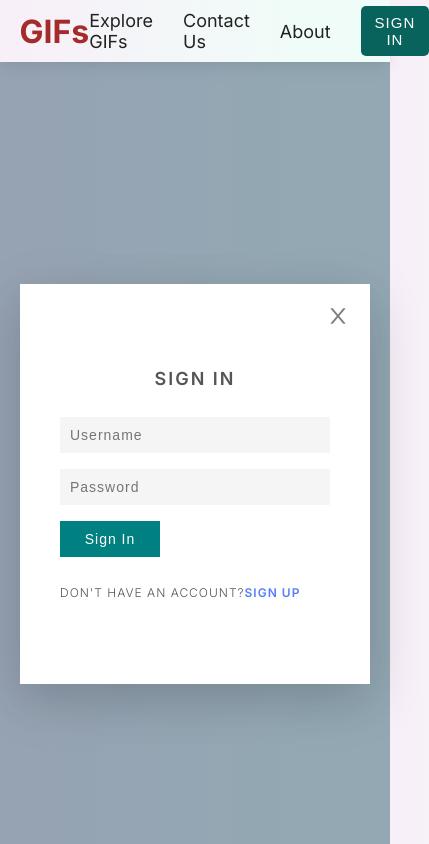
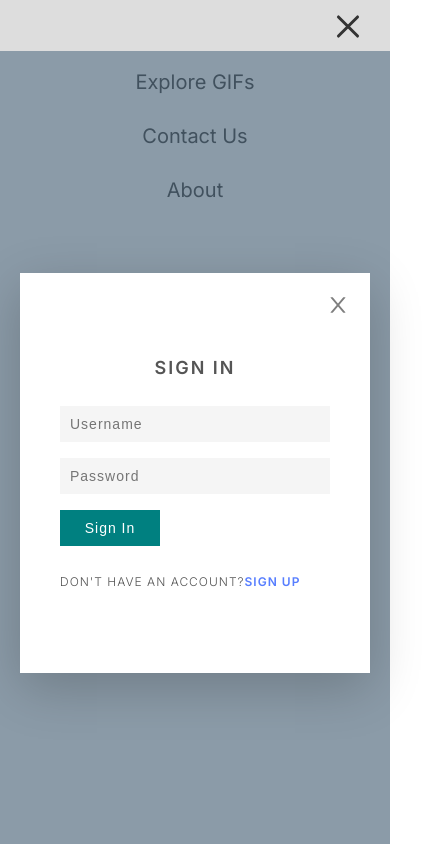
Before and after one commit to habibmustafa/gif-page, a React (Create React App) app: page /sign-in in a window 390 px wide. Shown: the whole page, 429 px wide, since content can reach past the window. Built offline with nearby package versions, Linux system fonts and the light colour scheme.

Commit message:
fix: navbar responsive hamburger menu

```diff
--- a/src/Components/Navbar.css
+++ b/src/Components/Navbar.css
@@ -7,6 +7,11 @@ nav .container {
    display: flex;
    justify-content: space-between;
    align-items: center;
+}
+
+nav .right {
+   display: flex;
+   width: auto;
 }
 
 nav a {
@@ -48,7 +53,16 @@ nav .nav-item .active {
    color: #0d948b;
 }
 
-nav button {
+nav .user {
+   display: flex;
+   justify-self: center;
+   align-items: center;
+   margin-left: 30px;
+   position: relative;
+   top: 3px;
+}
+
+nav .signin  {
    font-size: 15px;
    font-weight: 500;
    letter-spacing: 1px;
@@ -62,10 +76,90 @@ nav button {
    transition: 0.1s;
 }
 
-nav button:active {
+nav .signin:active {
    transform: scale(0.96);
 }
 
-nav button:hover {
+nav .signin:hover {
    background: #0d948b;
 }
+
+
+
+.hamburger {
+   display: none;
+   background: transparent;
+   border: none;
+   outline: none;
+   cursor: pointer;
+   height: 40px;
+   margin-left: 20px;
+}
+
+.hamburger.active {
+   position: fixed;
+   z-index: 905;
+   top: 6px;
+   right: 27px;
+
+}
+
+.hamburger .line {
+   margin-top: 0;
+   display: block;
+   width: 30px;
+   height: 3px;
+   background: #333;
+   margin-bottom: 7px;
+   border-radius: 4px;
+   transition:  0.5s;
+}
+
+.hamburger .line:nth-child(3) {
+   margin-bottom: 0;
+}
+
+.hamburger.active .line:nth-child(1) {
+   transform: translateY(10px) rotate(45deg);
+}
+
+.hamburger.active .line:nth-child(2) {
+   opacity: 0;
+}
+
+.hamburger.active .line:nth-child(3) {
+   transform: translateY(-10px) rotate(-45deg);
+}
+
+@media (max-width: 620px) {
+   nav ul {
+      padding: 70px;
+      z-index: 904;
+      position: fixed;
+      flex-direction: column;
+      width: 100%;
+      height: 100%;
+      background: #ddd;
+      top: 0;
+      right:0;
+      animation: animateNav 0.3s linear;
+   }
+
+   nav ul li {
+      font-size: 20px;
+   }
+
+   .hamburger {
+      display: block;
+   }
+}
+
+@keyframes animateNav {
+   0% {
+      right: -100%;
+   }
+
+   100% {
+      right: 0;
+   }
+}
--- a/src/Components/Navbar.js
+++ b/src/Components/Navbar.js
@@ -1,4 +1,4 @@
-import React, { useState } from 'react'
+import React, { useState, useEffect } from 'react'
 import './Navbar.css'
 import { NavLink, useNavigate } from 'react-router-dom'
 import { CgProfile } from 'react-icons/cg'
@@ -8,6 +8,7 @@ import { setLoginModal } from '../Redux/action'
 
 function Navbar() {
 
+   const [hamburgerActive, setHamburgerActive] = useState(true)
 
    let username
    !localStorage.username ? username = null : username = JSON.parse(localStorage.username)
@@ -20,21 +21,51 @@ function Navbar() {
       dispatch(setLoginModal(true))
    }
 
+   const handleResize = () => {
+      if(window.innerWidth < 620) {
+         setHamburgerActive(false)
+      }
+      else {
+         setHamburgerActive(true)
+      }
+   }
+
+   useEffect(() => {
+      window.addEventListener('resize', handleResize)
+
+      return () => {
+         window.removeEventListener('resize', handleResize)
+      }
+   }, [])
+
+
    return (
       <nav>
          <div className="container">
             <Logo className="logo" />
-            <ul>
-               <li className='nav-item'> <NavLink to="/explore">Explore GIFs</NavLink></li>
-               <li className='nav-item'><NavLink to="/contact-us">Contact Us</NavLink></li>
-               <li className='nav-item'><NavLink to="/about">About</NavLink></li>
-               {loginStatus && username ?
-                  <li>
-                     <CgProfile onClick={() => navigate(`/user/${username}`)} size={28} />
-                  </li> :
-                  <button onClick={handleClick} type='button'>Sign In</button>}
-            </ul>
+            <div className='right'>
+               {hamburgerActive && <ul>
+                  <li className='nav-item'><NavLink to="/explore">Explore GIFs</NavLink></li>
+                  <li className='nav-item'><NavLink to="/contact-us">Contact Us</NavLink></li>
+                  <li className='nav-item'><NavLink to="/about">About</NavLink></li>
+               </ul>}
+               <div className='user'>
+                  {loginStatus && username ?
+                     <span style={{cursor: 'pointer'}}>
+                        <CgProfile onClick={() => navigate(`/user/${username}`)} size={28} />
+                     </span> :
+                     <button className='signin' onClick={handleClick} type='button'>Sign In</button>}
+               </div>
+               <button
+                  type='button'
+                  onClick={() => setHamburgerActive(!hamburgerActive)}
+                  className={`hamburger ${hamburgerActive && 'active'}`}>
+                  <span className='line'></span>
+                  <span className='line'></span>
+                  <span className='line'></span>
+               </button>
 
+            </div>
 
          </div>
       </nav>
--- a/src/Pages/About.js
+++ b/src/Pages/About.js
@@ -8,7 +8,7 @@ function About() {
          <div className="intro-part">
             <div className="container">
                <div className="left-box">
-                  <p className="intro">More than 300M people use ... every month to communicate with an animated GIF that expresses their exact thoughts or feelings.
+                  <p className="intro">More than 300M people use "GIFs" every month to communicate with an animated GIF that expresses their exact thoughts or feelings.
                   </p>
                   <div className="status">
                      <div className="user-num">
@@ -30,10 +30,10 @@ function About() {
          </div>
          <div className="talking-about">
             <div className="container">
-               <h3>People are talking about Tenor.</h3>
+               <h3>People are talking about "GIFs".</h3>
                <div className="cards">
                   <a target='_blank' rel="noreferrer" href='https://www.forbes.com/' className="card">
-                     <p>How ... aims to get GIF-sharing onto every mobile phone</p>
+                     <p>How "GIFs" aims to get GIF-sharing onto every mobile phone</p>
                      <img src="https://tenor.com/assets/img/about/about-us/press/forbes.png" alt="forbes" />
                   </a>
                   <a target='_blank' rel="noreferrer" href='https://edition.cnn.com/' className="card">
@@ -45,7 +45,7 @@ function About() {
                      <img src="https://tenor.com/assets/img/about/about-us/press/bloomberg.png" alt="bloomberg" />
                   </a>
                   <a target='_blank' rel="noreferrer" href='https://techcrunch.com/' className="card">
-                     <p>... hits 12B GIF searches every month</p>
+                     <p>"GIFs" hits 12B GIF searches every month</p>
                      <img src="https://tenor.com/assets/img/about/about-us/press/techcrunch.png" alt="techcrunch" />
                   </a>
                </div>
@@ -58,12 +58,12 @@ function About() {
                   <img src="https://softservellc.org/assets/img/meet-our-team-gif.gif" alt="founders" />
                </div>
                <div className="right-box">
-                  <h3>Meet the Team</h3>
+                  <h3>Meet the Creator</h3>
                   <p>
-                     ... was founded by an amateur in 2022 to define a new visual language for 3+ billion mobile users worldwide. <br />
-                     ..., we are happy to be supported by investors.
+                  "GIFs" was founded by an amateur in 2022 to define a new visual language for 3+ billion mobile users worldwide. <br />
+                  "GIFs", we are happy to be supported by investors.
                   </p>
-                  <span className='c'>© 2022 ... . All rights reserved.</span>
+                  <span className='c'>© 2022 "GIFs" . All rights reserved.</span>
                </div>
             </div>
          </div>
--- a/src/Pages/GifView.css
+++ b/src/Pages/GifView.css
@@ -79,6 +79,7 @@
    gap: 20px;
 }
 
+.share-social-media a,
 .share-social-media span {
    cursor: pointer;
    display: flex;
@@ -91,38 +92,37 @@
    box-shadow: rgba(0, 0, 0, 0.16) 0px 3px 6px, rgba(0, 0, 0, 0.23) 0px 3px 6px;
 }
 
+.share-social-media a:active,
 .share-social-media span:active {
    transform: scale(0.95);
 }
 
-.share-social-media span:nth-child(1) {
+.share-social-media a:nth-child(1) {
    background-color: #3e2f9b;
 }
 
-.share-social-media span:nth-child(2) {
+.share-social-media a:nth-child(2) {
    background-color: #1d8fc8;
 }
 
-.share-social-media span:nth-child(3) {
+.share-social-media a:nth-child(3) {
    background-color: #c21f91;
 }
 
-.share-social-media span:nth-child(4) {
+.share-social-media a:nth-child(4) {
    background-color: #ca1f4a;
 }
 
-.share-social-media span:nth-child(5),
-.share-social-media span:nth-child(6) {
+.share-social-media span {
    background-color: #fff;
 }
 
-.share-social-media .icon {
+.share-social-media a .icon {
    color: #fff;
    font-size: 25px;
 }
 
-.share-social-media span:nth-child(5) .icon,
-.share-social-media span:nth-child(6) .icon {
+.share-social-media span .icon {
    color: #000;
    font-size: 25px;
 }
@@ -266,6 +266,7 @@
       height: 35px;
    }
 
+   .share-social-media a,
    .share-social-media span {
       width: 35px;
       height: 35px;
--- a/src/Pages/GifView.js
+++ b/src/Pages/GifView.js
@@ -26,6 +26,14 @@ function GifView() {
    const [gifItem, setGifItem] = useState('')
    const [status, setStatus] = useState(false)
    const [clipboardVisible, setClipboardVisible] = useState(false)
+   const [buttonActive, setButtonActive] = useState({
+      activeObject: 1,
+      objects: [
+         { id: 1, content: ' ● SD GIF' },
+         { id: 2, content: ' ● HD GIF' },
+         { id: 3, content: ' ● MP4' }
+      ]
+   })
    const { name } = useParams()
 
    const getSuggestions = useSelector(state => state.searchSuggestions)
@@ -65,6 +73,13 @@ function GifView() {
       }
    }, [name, dispatch])
 
+   const toggleActive = (index) => {
+      setButtonActive({
+         ...buttonActive,
+         activeObject: buttonActive.objects[index]
+      })
+   }
+
 
    if (gifItem === 3) {
       return (status && <NotFoundPage error='400' />)
@@ -85,20 +100,30 @@ function GifView() {
 
                         <div className="gif-actions">
                            <div className="change-media">
-                              <button className='active'> ● SD GIF</button>
-                              <button> ● HD GIF</button>
-                              <button> ● MP4</button>
+                              {buttonActive.objects.map((element, index) => (
+                                 <button
+                                    onClick={() => toggleActive(index)}
+                                    className={`${buttonActive.objects[index] === buttonActive.activeObject && 'active'}`}
+                                    key={element.id}
+                                 >
+                                    {element.content}
+                                 </button>
+                              ))}
                            </div>
                            {/* like gif */}
                            <Heart item={gifItem[0]} ref={heartRef} />
                         </div>
                         <div className="share-social-media">
-                           <span title='Facebook'><BsFacebook className='icon' /></span>
-                           <span title='Twitter'><BsTwitter className='icon' /></span>
-                           <span title='Instagram'><BsInstagram className='icon' /></span>
-                           <span title='Pinterest'><BsPinterest className='icon' /></span>
-                           <span title='Copy Link?'><TbCopy className='icon' /></span>
-                           <span title='Addition...'><BsThreeDots className='icon' /></span>
+                           <a target='_blank' rel='noreferrer' href='https://www.facebook.com/' title='Facebook'><BsFacebook className='icon' /></a>
+                           <a target='_blank' rel='noreferrer' href='https://twitter.com/' title='Twitter'><BsTwitter className='icon' /></a>
+                           <a target='_blank' rel='noreferrer' href='https://www.instagram.com/hebib_mustafa/' title='Instagram'><BsInstagram className='icon' /></a>
+                           <a target='_blank' rel='noreferrer' href='https://www.pinterest.com/' title='Pinterest'><BsPinterest className='icon' /></a>
+                           <span title='Copy Link?'>
+                              <TbCopy className='icon' />
+                           </span>
+                           <span title='Addition...'>
+                              <BsThreeDots className='icon' />
+                           </span>
                         </div>
                         <div className="suggestions">
                            <div className='search-suggestions'>
```
